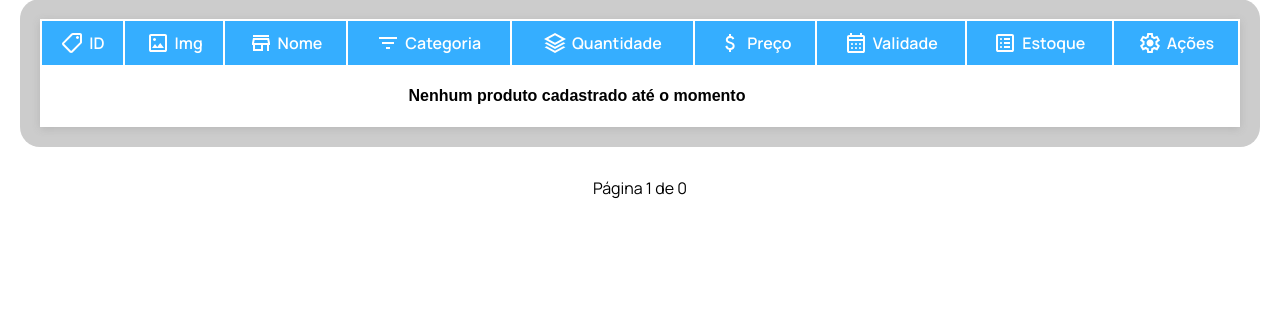
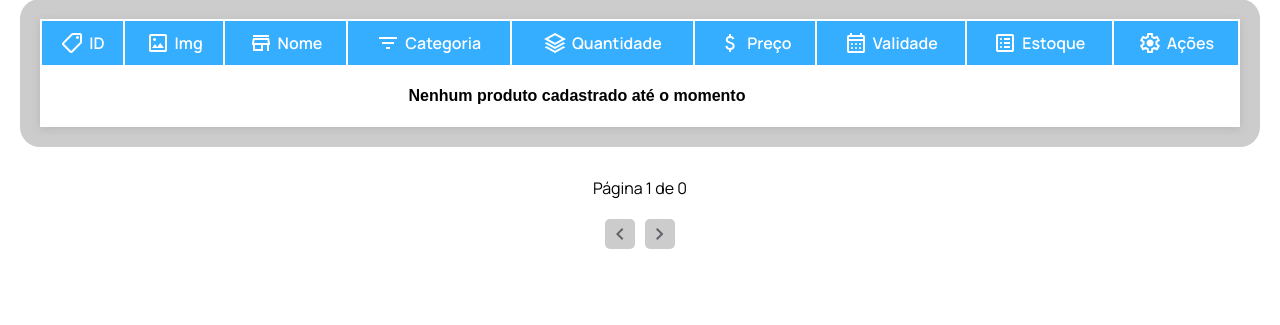
Before and after one commit to thomazandreywalicoski/curso-php, a PHP site: page /produtos.php?pagina=1 in a window 1280 px wide. Shown: the part 241-566 px from the top of the page. Run offline with PHP 8.4, Linux system fonts and the light colour scheme; data that the repository does not hold is empty.

Commit message:
Adicionado estilo a paginação

```diff
--- a/crud_produtos/estilo/pagina_administracao/pagina_administracao.css
+++ b/crud_produtos/estilo/pagina_administracao/pagina_administracao.css
@@ -250,8 +250,7 @@ tr:hover {
 .paginas-produtos {
     display: flex;
     align-items: center;
-    justify-content: center;
-    gap: 5px;
+    justify-content: space-between;
 }
 
 .pagina-produtos-atual {
@@ -263,6 +262,7 @@ tr:hover {
     color: #fff;
     width: 30px;
     height: 30px;
+    margin: 0px 5px;;
 }
 
 .paginas-anterior-posterior {
@@ -275,4 +275,18 @@ tr:hover {
     width: 30px;
     height: 30px;
     text-decoration: none;
+    margin: 0px 5px;
 }
+
+.mudar-pagina {
+    display: flex;
+    align-items: center;
+    justify-content: center;
+    background-color: #ccc;
+    border-radius: 5px;
+    color: #000000;
+    width: 30px;
+    height: 30px;
+    text-decoration: none;
+    margin: 0px 5px;
+}
--- a/crud_produtos/produtos.php
+++ b/crud_produtos/produtos.php
@@ -586,6 +586,12 @@
         </div>
         <div class="paginas-produtos">
 
+            <a class="mudar-pagina" href="?pagina=1">
+                <svg xmlns="http://www.w3.org/2000/svg" height="24px" viewBox="0 -960 960 960" width="24px" fill="#5f6368">
+                    <path d="M560-240 320-480l240-240 56 56-184 184 184 184-56 56Z"/>
+                </svg>
+            </a>
+
             <?php
                 for($p = 1; $p <= $numero_pagina; $p++) {
                     if($p === $pagina_atual) { ?>
@@ -597,6 +603,12 @@
                     }
                 }
             ?>
+
+            <a class="mudar-pagina" href="?pagina=<?php echo $numero_pagina ?>">
+                <svg xmlns="http://www.w3.org/2000/svg" height="24px" viewBox="0 -960 960 960" width="24px" fill="#5f6368">
+                    <path d="M504-480 320-664l56-56 240 240-240 240-56-56 184-184Z"/>
+                </svg>
+            </a>
 
         </div>
 
```
